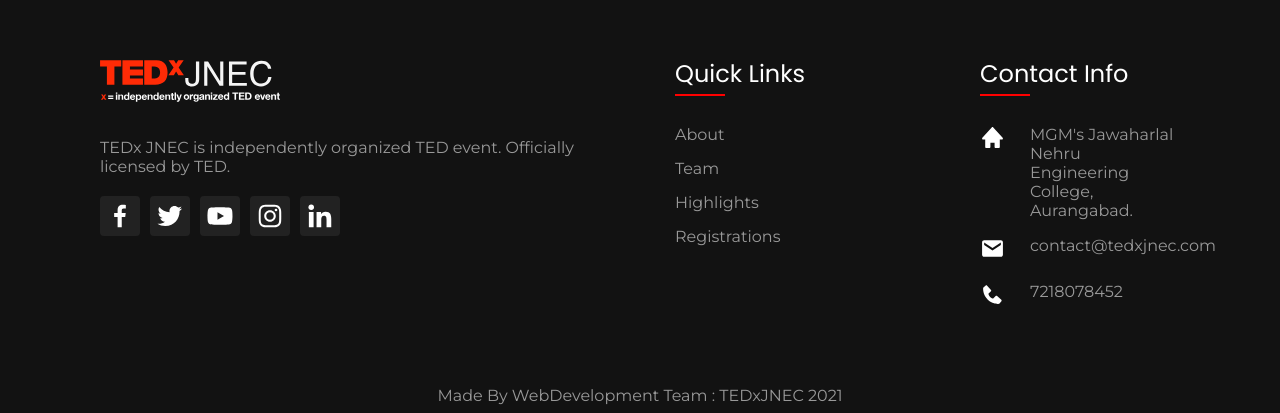
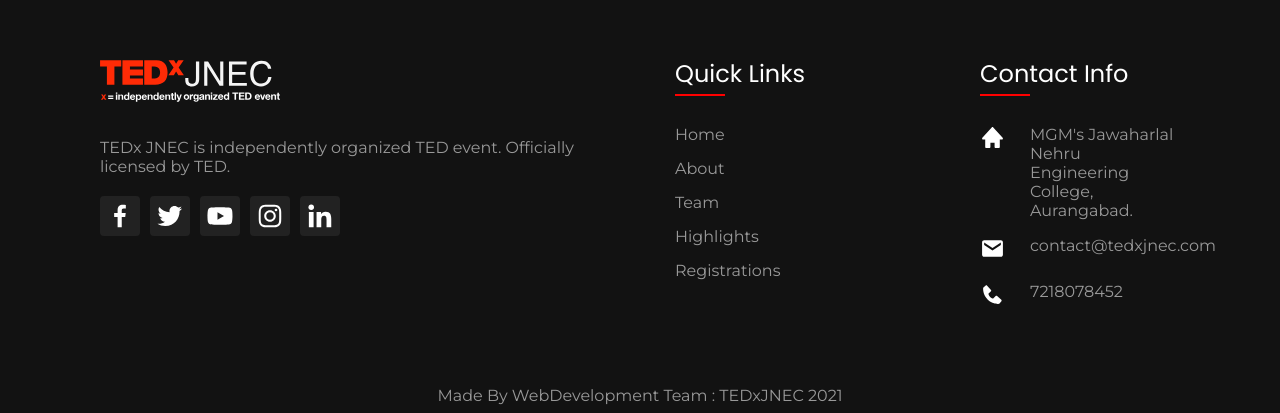
Before and after one commit to TEDxJNEC/tedx-2021, a React (Create React App) app: page / in a window 1280 px wide. Shown: the part 1267-1680 px from the top of the page. Built offline with nearby package versions, Linux system fonts and the light colour scheme.

Commit message:
build error solved
build error solved
- added Links

```diff
--- a/src/components/Footer.jsx
+++ b/src/components/Footer.jsx
@@ -1,6 +1,9 @@
 import "../common/main.scss";
 import "../common/footer.scss";
 import { Logo, Facebook, Insta, Twitter, Youtube, Linkedin, Home, Email, Phone } from "../components/icons";
+import { ROUTES } from "../constants/routes";
+import { Link } from "react-router-dom";
+const { HOME, ABOUT } = ROUTES;
 const Footer = () => {
     return (
         <div className="head">
@@ -24,10 +27,11 @@
                     <div class="sec quickLinks">
                         <h2>Quick Links</h2><br/>
                         <ul>
-                            <li><a href="www.google.com">About</a></li>
-                            <li><a href="www.google.com">Team</a></li>
-                            <li><a href="www.google.com">Highlights</a></li>
-                            <li><a href="www.google.com">Registrations</a></li>
+                            <li><Link to={HOME}>Home</Link></li>
+                            <li><Link to={ABOUT}>About</Link></li>
+                            <li><Link to="www.google.com">Team</Link></li>
+                            <li><Link to="www.google.com">Highlights</Link></li>
+                            <li><Link to="www.google.com">Registrations</Link></li>
                         </ul>
                     </div>
                     <div class="sec contact">
--- a/src/components/Navbar.jsx
+++ b/src/components/Navbar.jsx
@@ -3,7 +3,7 @@
 import { ROUTES } from "../constants/routes";
 import "../common/nav.scss";
 import img from "../assets/JNEC.svg";
-import { MenuIcon } from "./Icons/MenuIcon";
+import { MenuIcon } from "./icons/MenuIcon";
 const { HOME, ABOUT } = ROUTES;
 
 const Navbar = () => {
```
